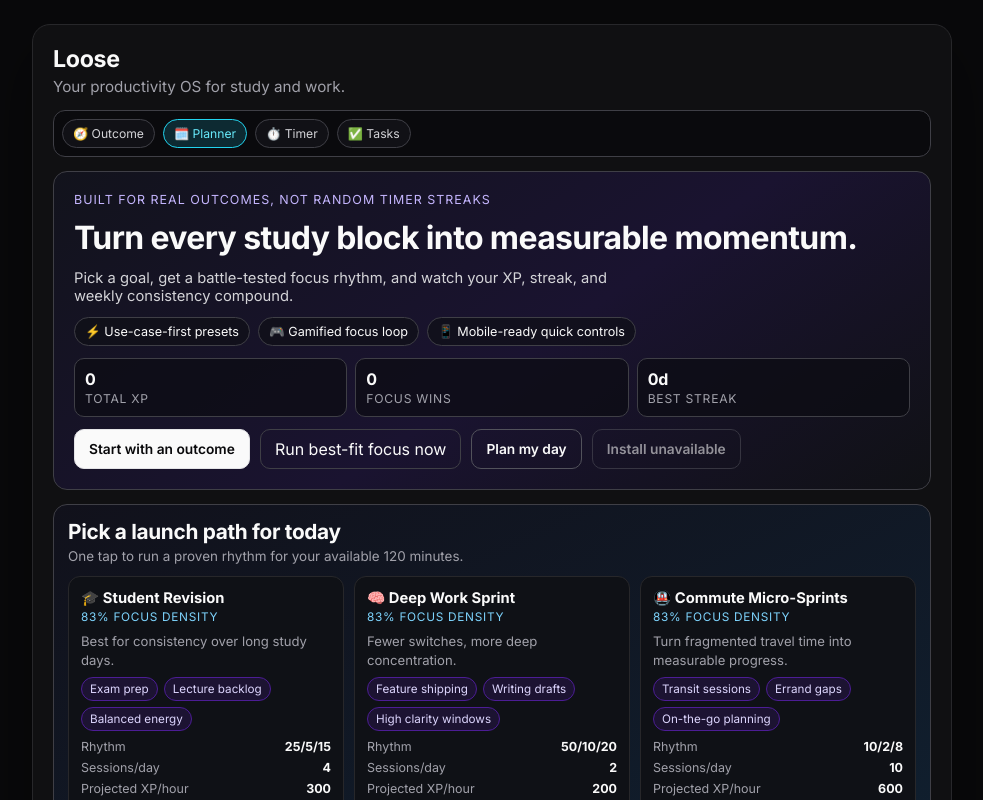
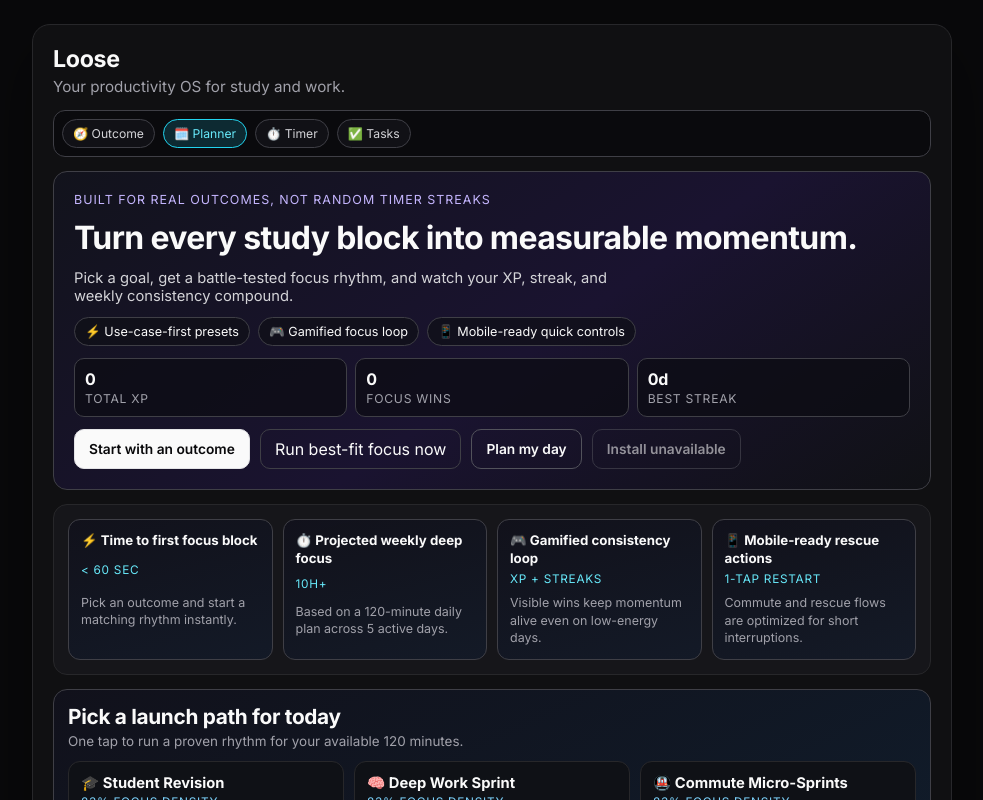
Before and after one commit to dhyoprd/pomodoro-glass, a Next.js app: page / in a window 1280 px wide. Shown: the top 800 px of the page, without its empty margins (148-1131 px from the left). Built offline with nearby package versions, Linux system fonts and the light colour scheme; no server answers.

Commit message:
Add startup-proof metrics strip to landing

```diff
--- a/src/app/globals.css
+++ b/src/app/globals.css
@@ -180,6 +180,45 @@ header p { margin: 4px 0 0; color: var(--muted); font-size: 0.95rem; }
 .hero-actions .install-cta:disabled {
   opacity: 0.55;
   filter: none;
+}
+
+.landing-metrics-strip {
+  display: grid;
+  grid-template-columns: repeat(4, minmax(0, 1fr));
+  gap: 10px;
+}
+
+.landing-metrics-strip article {
+  background: linear-gradient(165deg, rgba(17, 17, 27, 0.9), rgba(19, 26, 40, 0.92));
+  border: 1px solid #3f3f46;
+  border-radius: 12px;
+  padding: 12px;
+  display: grid;
+  gap: 8px;
+}
+
+.landing-metric-head {
+  display: grid;
+  gap: 4px;
+}
+
+.landing-metric-head strong {
+  font-size: 0.83rem;
+  line-height: 1.35;
+}
+
+.landing-metric-head span {
+  font-size: 0.74rem;
+  text-transform: uppercase;
+  letter-spacing: 0.06em;
+  color: #67e8f9;
+}
+
+.landing-metrics-strip p {
+  margin: 0;
+  color: var(--muted);
+  font-size: 0.78rem;
+  line-height: 1.4;
 }
 
 .launch-paths {
@@ -1798,6 +1837,7 @@ input:focus { border-color: #71717a; }
   .planner-fit-grid { grid-template-columns: 1fr; }
   .matchmaker-grid { grid-template-columns: 1fr; }
   .startup-proof-grid { grid-template-columns: 1fr; }
+  .landing-metrics-strip { grid-template-columns: repeat(2, minmax(0, 1fr)); }
   .launch-paths-grid { grid-template-columns: 1fr; }
   .landing-social-proof-grid { grid-template-columns: 1fr; }
   .landing-faq-grid { grid-template-columns: 1fr; }
@@ -1823,6 +1863,7 @@ input:focus { border-color: #71717a; }
   }
   .planner-metrics { grid-template-columns: 1fr; }
   .hero-kpis { grid-template-columns: 1fr; }
+  .landing-metrics-strip { grid-template-columns: 1fr; }
 
   .mobile-quick-start {
     position: fixed;
--- /dev/null
+++ b/src/constants/landingMetrics.ts
@@ -0,0 +1,38 @@
+export type LandingMetric = {
+  id: string;
+  icon: string;
+  label: string;
+  value: string;
+  detail: string;
+};
+
+export const LANDING_METRICS: LandingMetric[] = [
+  {
+    id: 'activation-time',
+    icon: '⚡',
+    label: 'Time to first focus block',
+    value: '< 60 sec',
+    detail: 'Pick an outcome and start a matching rhythm instantly.',
+  },
+  {
+    id: 'weekly-focus-return',
+    icon: '⏱️',
+    label: 'Projected weekly deep focus',
+    value: '10h+',
+    detail: 'Based on a 120-minute daily plan across 5 active days.',
+  },
+  {
+    id: 'engagement-loop',
+    icon: '🎮',
+    label: 'Gamified consistency loop',
+    value: 'XP + streaks',
+    detail: 'Visible wins keep momentum alive even on low-energy days.',
+  },
+  {
+    id: 'mobile-readiness',
+    icon: '📱',
+    label: 'Mobile-ready rescue actions',
+    value: '1-tap restart',
+    detail: 'Commute and rescue flows are optimized for short interruptions.',
+  },
+];
--- a/src/ui/PomodoroApp.tsx
+++ b/src/ui/PomodoroApp.tsx
@@ -10,6 +10,7 @@ import {
   type UseCasePreset,
 } from '@/constants/useCases';
 import { LANDING_SOCIAL_PROOF } from '@/constants/landingProof';
+import { LANDING_METRICS } from '@/constants/landingMetrics';
 import { LANDING_FAQ } from '@/constants/landingFaq';
 import {
   XP_PER_FOCUS_MINUTE,
@@ -730,6 +731,18 @@ export function PomodoroApp() {
             {deferredInstallPrompt ? 'Install Loose app' : 'Install unavailable'}
           </button>
         </div>
+      </section>
+
+      <section className="landing-metrics-strip" aria-label="Loose startup proof metrics">
+        {LANDING_METRICS.map((metric) => (
+          <article key={metric.id}>
+            <div className="landing-metric-head">
+              <strong>{metric.icon} {metric.label}</strong>
+              <span>{metric.value}</span>
+            </div>
+            <p>{metric.detail}</p>
+          </article>
+        ))}
       </section>
 
       <section className="launch-paths" aria-label="Quick launch paths">
```
Also changed, not shown: 1 other file (tests, documents, lock files or other folders).
